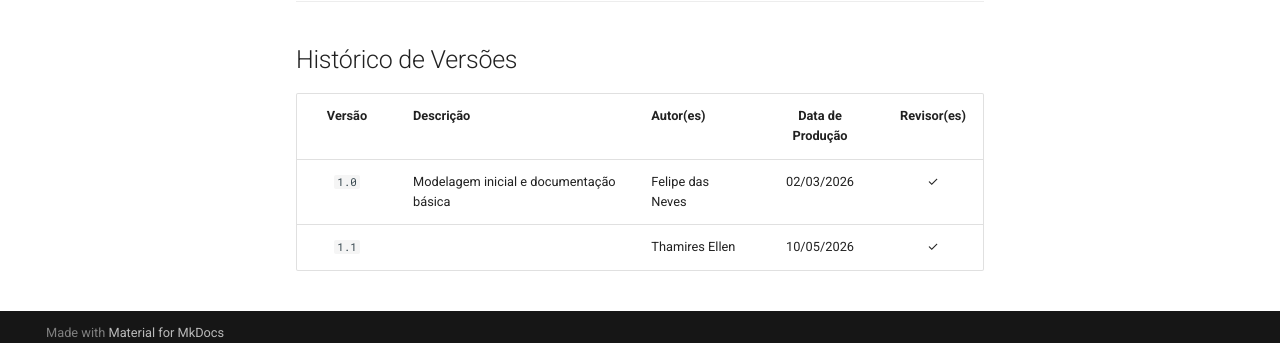
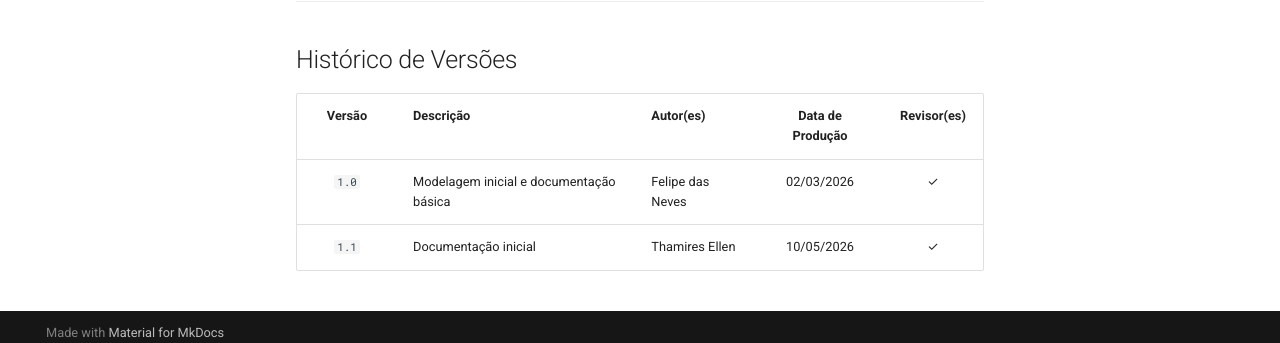
Before and after one commit to team-titans-unb/p_seguidor, an MkDocs documentation site: the page built from docs/pages/paoDeQueijo/mec.md, in a window 1280 px wide and 900 px high, scrolled down 3802 px. Shown: the part 545-888 px from the top of the window. Built offline with MkDocs 1.6.1 and Material for MkDocs 9.7.7, drawn with Linux system fonts in a browser that asks for light colours; comment, search, counter and statistics services are not loaded.

Commit message:
Update mec.md

```diff
--- a/docs/pages/paoDeQueijo/mec.md
+++ b/docs/pages/paoDeQueijo/mec.md
@@ -151,4 +151,4 @@ A distribuição de peso foi planejada para manter o **Centro de Gravidade (CG)*
 | Versão | Descrição | Autor(es) | Data de Produção | Revisor(es) |
 | :----: | --------- | --------- | :--------------: | :--------------: |
 | `1.0` | Modelagem inicial e documentação básica | Felipe das Neves | 02/03/2026 | ✓ |
-| `1.1` |  | Thamires Ellen | 10/05/2026 | ✓ |
+| `1.1` | Documentação inicial | Thamires Ellen | 10/05/2026 | ✓ |
```
